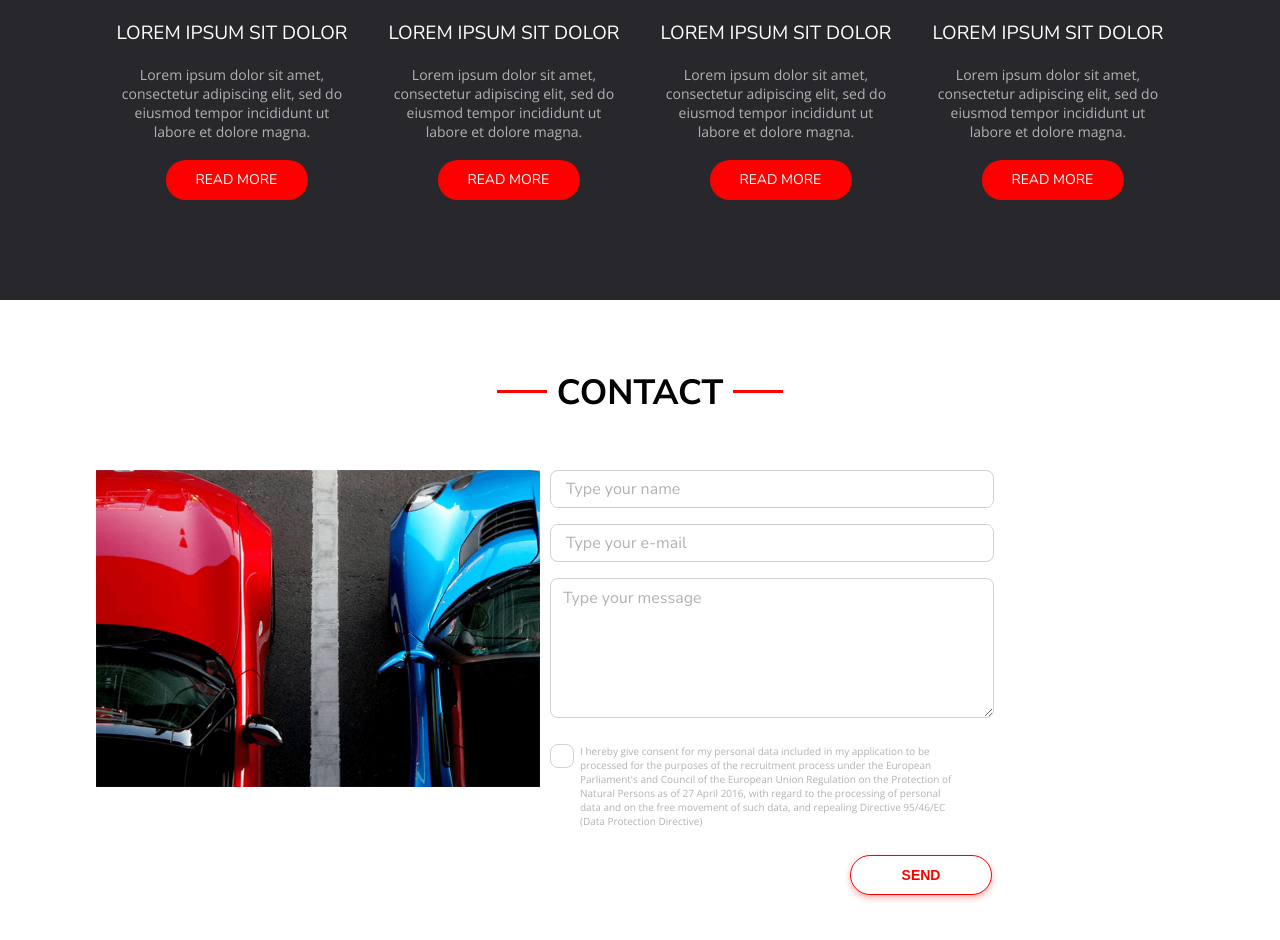
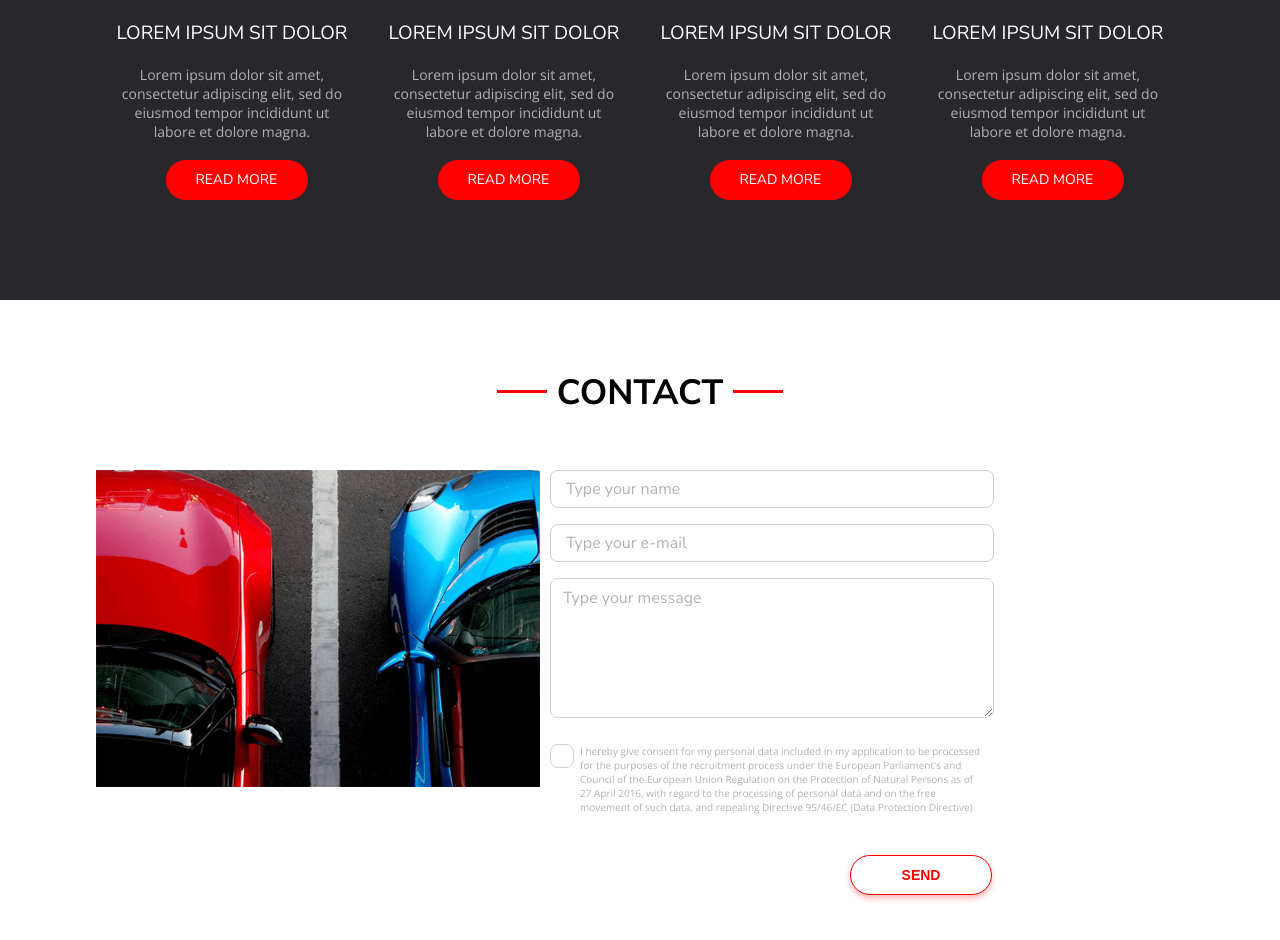
Before and after one commit to moniwero/carsharing, a plain HTML site: page 01_Car_Sharing/index.html in a window 1280 px wide. Shown: the part 1818-2758 px from the top of the page. Drawn offline with nearby package versions, Linux system fonts and the light colour scheme.

Commit message:
checkbox cd

```diff
--- a/01_Car_Sharing/css/style.css
+++ b/01_Car_Sharing/css/style.css
@@ -395,7 +395,7 @@ input[type="checkbox"] + label {
   margin-top: 10px;
   margin-bottom: 20px;
   cursor: pointer;
-  width: 412px;
+  width: 435px;
   height: 71px;
 }
 
@@ -415,6 +415,7 @@ input[type="checkbox"] + label::before {
 label {
   color: #b2b2b2;
   font: normal normal 300 10px/14px "Open Sans";
+  text-align: start;
 }
 
 /* Stylizacja zaznaczonego checkboxa */
```
